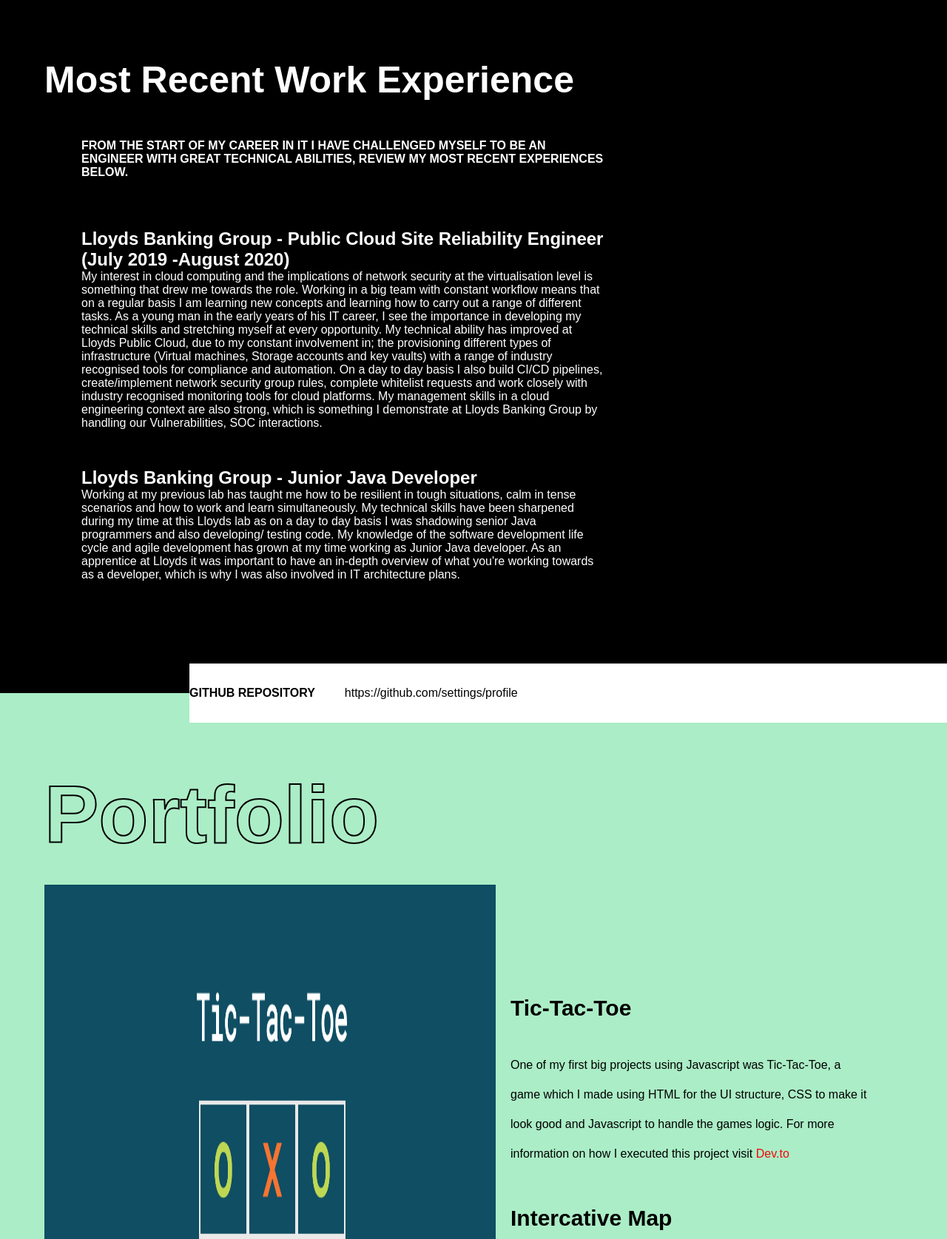
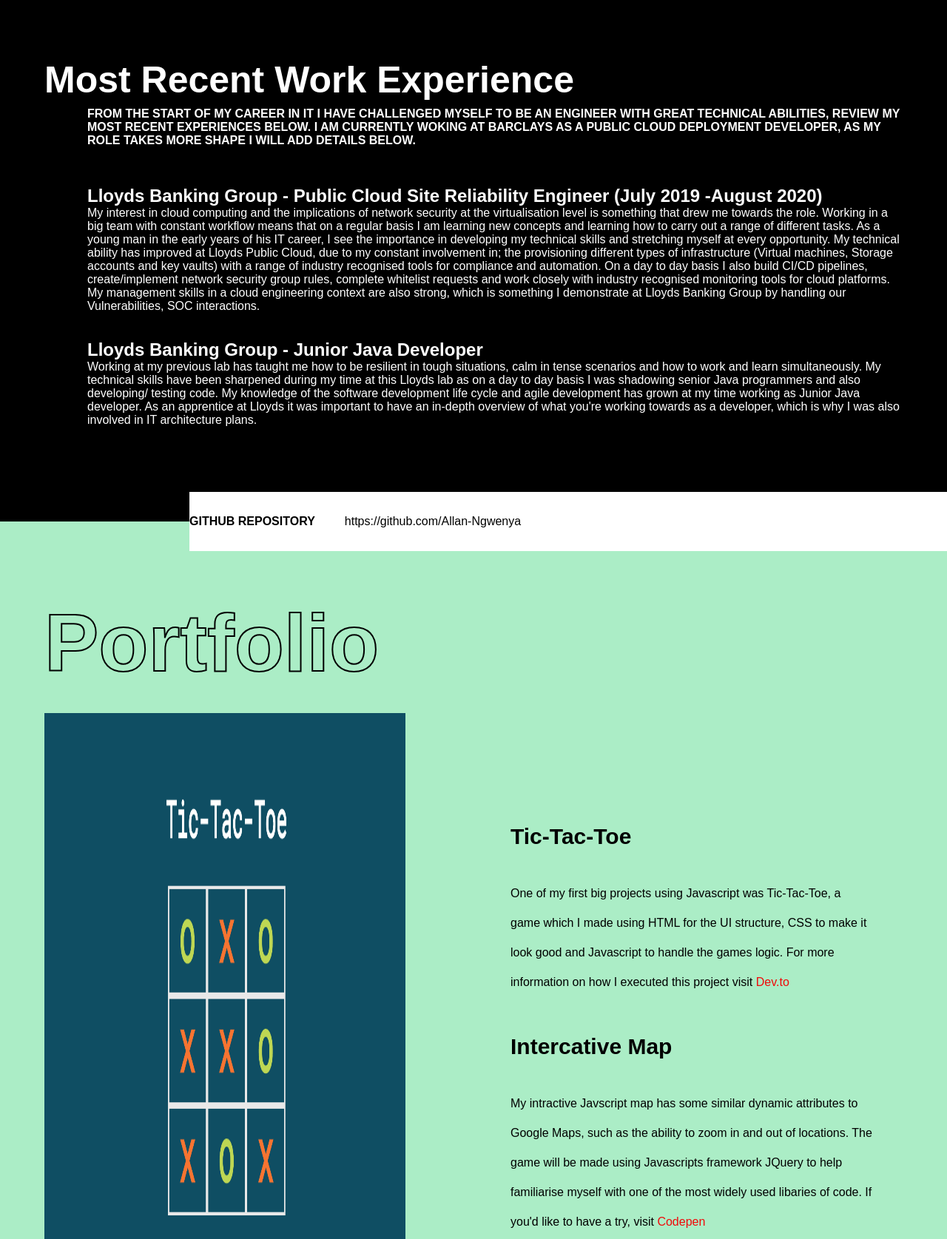
Before and after one commit to Allan-Ngwenya/Assignment01-My-Portfolio-UoM-Bootcamp, a plain HTML site: page index.html in a window 1280 px wide. Shown: the part 2020-3695 px from the top of the page at 74% size. Drawn offline with Linux system fonts and the light colour scheme.

Commit message:
comments and formatting fixed

```diff
--- a/index.html
+++ b/index.html
@@ -7,14 +7,14 @@
     <link rel="stylesheet" href="style.css" />
   </head>
   <body>
-	   <!-- main logo / nav -->
+	   <!-- navbar that redirects to the relevant sections of the website -->
   <header>
     <h1>Mbongeni Allan Ngwenya - Full-Stack Javascript Developer</h1>
     <nav>
       <a href="#about">About Me</a>
       <a href="#work">Work</a>
       <a href="#contact">Contact Me</a>
-      <!-- Link this to your resume! -->
+      <!-- Link to my resume, it will download locally upon click -->
       <a href="Personal statement - Allan Ngwenya.docx">Resume</a>
     </nav>
 	 </header>
@@ -22,10 +22,10 @@
       <div class="hero__wrapper">
         <div class="column__left">
           <h1>Hello World</h1>
-		  <h1> Welcome to my Full-Stack developer portfolio</h1>
+		  <h1> Welcome to my Full-Stack developer portfolio</h1> <!-- Mt hero/banner that the user will be greeted with as soon as they visit my website portfolio -->
         </div>
         <div class="column__right">
-          <img src="images/code-brackets-hero-image02.jpg" alt="brain" class="hero__img" />
+          <img src="images/code-brackets-hero-image02.jpg" alt="image of code brackets" class="hero__img" />
         </div>
       </div>
     </div>
@@ -46,24 +46,26 @@
             </p>
           </div>
           <div class="main__image">
-            <img src="images/my-profile-image.jpg" alt="my profile picture" class="main__img" />
+            <img src="images/my-profile-image.jpg" alt="my profile picture" class="main__img" /> <!-- A profile image of myself so the user can put a name to the face -->
           </div>
         </div>
       </div>
     </div>
     <!-- experience Section -->
-    <div class="experience" id="work">
+    <div class="experience" id="work"> <!-- I have added the ID attribute to add functionality to my navbar-->
       <div class="experience__container">
         <h1>Most Recent Work Experience</h1>
         <div class="experience__grid">
-          <div class="experience__left">
+          <div class="experience__left"> <!-- I have named my classes accordingly to the position of the content/flex container and what the content is -->
             <div class="experience__content">
               <div class="experience__desc">
-                <h2>From the start of my career in IT I have challenged myself to be an engineer with great technical abilities, review my most recent experiences below.</h2>
+                <h2>From the start of my career in IT I have challenged myself to be an engineer with great technical abilities, review my most recent experiences below. I am currently woking at Barclays
+                  as a Public Cloud Deployment developer, as my role takes more shape I will add details below.
+                </h2>
               </div>
             </div>
             <div class="experience__content">
-              <div class="work__lloydsSRE">
+              <div class="work__lloydsSRE"> <!-- div's were created here as I hope to add an image that I can manipulate in relation to this div class in CSS -->
                 <h2>Lloyds Banking Group - Public Cloud Site Reliability Engineer (July 2019 -August 2020)</h2>
                 <p>
 				        My interest in cloud computing and the implications of network security at the virtualisation level is something that drew me towards the role. Working in a big team with constant workflow means that on a regular basis I am learning new concepts and learning how to carry out a range of different tasks. As a young man in the early years of his IT career, I see the importance in developing my technical skills and stretching myself at every opportunity. My technical ability has improved at Lloyds Public Cloud, due to my constant involvement in; the provisioning different types of infrastructure (Virtual machines, Storage accounts and key vaults) with a range of industry recognised tools for compliance and automation. On a day to day basis I also build CI/CD pipelines, create/implement network security group rules, complete whitelist requests and work closely with industry recognised monitoring tools for cloud platforms. My management skills in a cloud engineering context are also strong, which is something I demonstrate at Lloyds Banking Group by handling our Vulnerabilities, SOC interactions.
@@ -71,22 +73,22 @@
               </div>
             </div>
             <div class="experience__content">
-              <div class="work__lloydsJava">
+              <div class="work__lloydsJava"> <!-- div's were created here as I hope to add an image that I can manipulate in relation to this div class in CSS -->
                 <h2>Lloyds Banking Group - Junior Java Developer</h2>
                 <p>
 				        Working at my previous lab has taught me how to be resilient in tough situations, calm in tense scenarios and how to work and learn simultaneously. My technical skills have been sharpened during my time at this Lloyds lab as on a day to day basis I was shadowing senior Java programmers and also developing/ testing code. My knowledge of the software development life cycle and agile development has grown at my time working as Junior Java developer. As an apprentice at Lloyds it was important to have an in-depth overview of what you're working towards as a developer, which is why I was also involved in IT architecture plans.
                 </p>
               </div>
-            </div>
+            </div> <!-- a lot of div's have been used here, some could be inline elemnts and so could be span or simply static '-->
           </div>
         </div>
       </div>
       <div class="yellow__bar">
         <p>GitHub Repository</p>
-        <span>https://github.com/settings/profile</span>
+        <span>https://github.com/Allan-Ngwenya</span> <!-- span elements have been used as it is an inline element that can be on a line with other elements, thus making it easier to style and format. -->
       </div>
     </div>
-    <!-- Portfolio -->
+    <!-- Portfolio Section -->
     <div class="portfolio">
       <div class="portfolio__container">
         <h1>Portfolio</h1>
@@ -117,15 +119,15 @@
         </div>
       </div>
     </div>
-    <!-- Contact -->
+    <!-- Contact Section -->
     <div class="contact" id="contact">
       <div class="contact__bar">
         <p>Email</p>
-        <span>mbongeniallanngwenya@hotmail.co.uk</span>
+        <span>mbongeniallanngwenya@hotmail.co.uk</span> <!-- span elements have been used as it is an inline element that can be on a line with other elements, thus making it easier to style and format. -->
 		<p>Facebook</p>
-		<span>Mbongeni Allan Ngwenya</span>
-		<p>Telephone</p>
-		<span>078377301833</span>
+		<span>Mbongeni Allan Ngwenya</span> <!-- span elements have been used as it is an inline element that can be on a line with other elements, thus making it easier to style and format. -->
+		<p>Linkedin</p>
+		<span>https://www.linkedin.com/in/mbongeni-allan-ngwenya-220375170/</span> <!-- span elements have been used as it is an inline element that can be on a line with other elements, thus making it easier to style and format. -->
       </div>
       <h1>Contact Me</h1>
     </div>
--- a/style.css
+++ b/style.css
@@ -195,7 +195,7 @@ nav a:last-child {
 }
 
 .experience__grid {
-  display: grid;
+  display: flex;
   grid-template-columns: 2fr 1fr;
   grid-template-rows: 700px;
 }
@@ -214,6 +214,9 @@ nav a:last-child {
 .experience__content {
   display: flex;
   align-items: flex-start;
+  padding: 0 0 20px 0;
+  margin: 0.5em;
+  flex-basis: 10%;
 }
 
 .experience__content img {
@@ -343,8 +346,8 @@ nav a:last-child {
 }
 
 .portfolio__img {
-  height: 100%;
-  width: 100%;
+  height: 80%;
+  width: 80%;
 }
 
 .portfolio__right {
```
